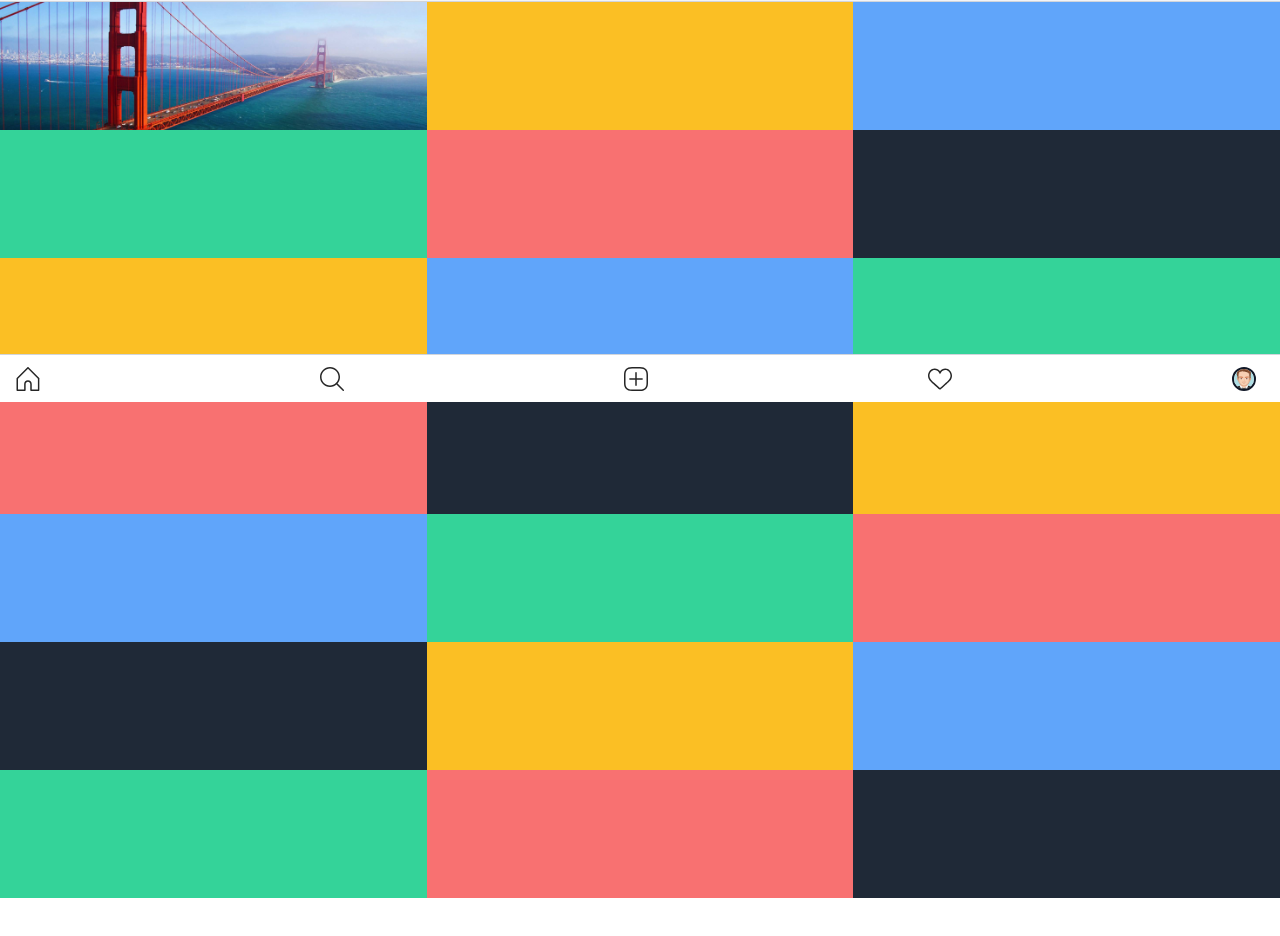
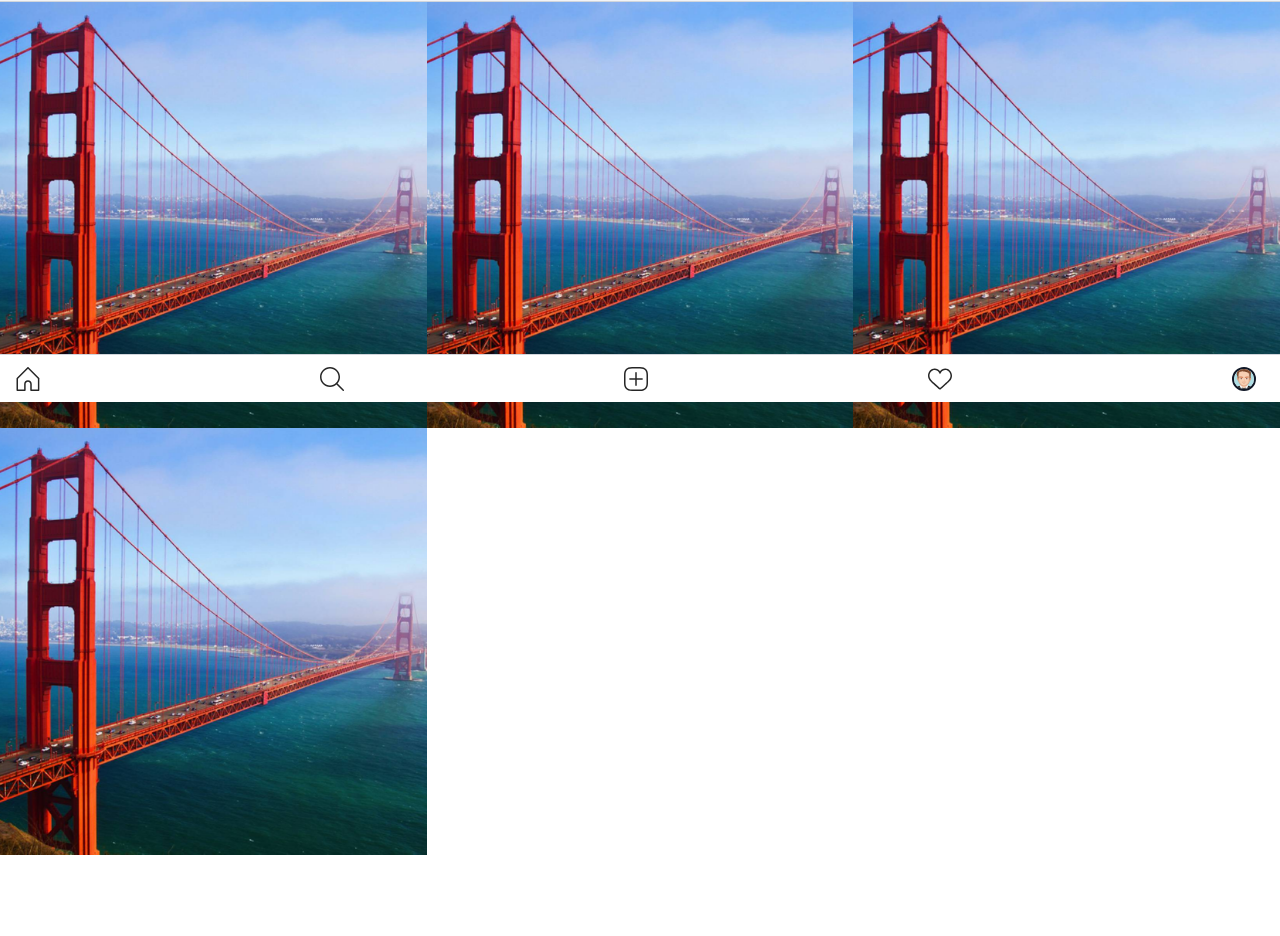
Before and after one commit to j04kh/instagram-clone, a Next.js app: page /profile in a window 1280 px wide. Shown: the part 398-1334 px from the top of the page. After the commit the page ends 1301 px from the top, so only its background shows below. Built offline with nearby package versions, Linux system fonts and the light colour scheme.

Commit message:
Fix: styles

```diff
--- a/components/Post/Description.tsx
+++ b/components/Post/Description.tsx
@@ -1,3 +1,5 @@
+import React from "react";
+
 interface Props {
   likes: number;
   username: string;
@@ -12,7 +14,7 @@ const Description: React.FC<Props> = ({
   timeAgo,
 }) => {
   return (
-    <>
+    <React.Fragment>
       <h1 className="px-4 font-medium">
         {likes !== 0 ? `${likes} likes` : "No one liked this post yet"}
       </h1>
@@ -21,7 +23,7 @@ const Description: React.FC<Props> = ({
         <span className="font-light"> {description}</span>
       </h1>
       <h2 className="text-gray-600 px-4 mt-1 pb-4 text-xs">{timeAgo}</h2>
-    </>
+    </React.Fragment>
   );
 };
 
--- a/components/Profile/InfoHeader.tsx
+++ b/components/Profile/InfoHeader.tsx
@@ -1,4 +1,5 @@
 import Image from "next/image";
+import React from "react";
 
 interface Props {
   username: string;
@@ -16,7 +17,7 @@ const InfoHeader: React.FC<Props> = ({
   profilePicture = defaultPicture,
 }) => {
   return (
-    <>
+    <React.Fragment>
       <div className="width-full px-4 flex pt-16">
         <Image
           src={profilePicture}
@@ -27,7 +28,7 @@ const InfoHeader: React.FC<Props> = ({
         />
         <div className="flex-col ml-5 w-full">
           <h1 className="text-xl font-medium">{username}</h1>
-          <div className="border-1 w-full mt-2 rounded-md h-8 border-2 border-gray-300 text-center">
+          <div className="border-1 max-w-xs w-full mt-2 rounded-md h-8 border-2 border-gray-300 text-center">
             <p className="font-medium">Edit profile</p>
           </div>
         </div>
@@ -36,7 +37,7 @@ const InfoHeader: React.FC<Props> = ({
         <h1 className="mt-3 text-lg font-medium">{name}</h1>
         <h2 className="text-sm mb-2">{description}</h2>
       </div>
-    </>
+    </React.Fragment>
   );
 };
 
--- a/components/Profile/PostsGrid.tsx
+++ b/components/Profile/PostsGrid.tsx
@@ -3,27 +3,34 @@ import Image from "next/image";
 const PostsGrid: React.FC = () => {
   return (
     <div className="w-full h-auto grid grid-cols-3 pb-12">
-      <Image src="/sample.jpg" width={100} height={100} objectFit="cover" />
-      <div className="bg-yellow-400 w-full h-32"></div>
-      <div className="bg-blue-400 w-full h-32"></div>
-      <div className="bg-green-400 w-full h-32"></div>
-      <div className="bg-red-400 w-full h-32"></div>
-      <div className="bg-gray-800 w-full h-32"></div>
-      <div className="bg-yellow-400 w-full h-32"></div>
-      <div className="bg-blue-400 w-full h-32"></div>
-      <div className="bg-green-400 w-full h-32"></div>
-      <div className="bg-red-400 w-full h-32"></div>
-      <div className="bg-gray-800 w-full h-32"></div>
-      <div className="bg-yellow-400 w-full h-32"></div>
-      <div className="bg-blue-400 w-full h-32"></div>
-      <div className="bg-green-400 w-full h-32"></div>
-      <div className="bg-red-400 w-full h-32"></div>
-      <div className="bg-gray-800 w-full h-32"></div>
-      <div className="bg-yellow-400 w-full h-32"></div>
-      <div className="bg-blue-400 w-full h-32"></div>
-      <div className="bg-green-400 w-full h-32"></div>
-      <div className="bg-red-400 w-full h-32"></div>
-      <div className="bg-gray-800 w-full h-32"></div>
+      <Image
+        src="/sample.jpg"
+        width={100}
+        height={100}
+        objectFit="cover"
+        layout="responsive"
+      />
+      <Image
+        src="/sample.jpg"
+        width={100}
+        height={100}
+        objectFit="cover"
+        layout="responsive"
+      />
+      <Image
+        src="/sample.jpg"
+        width={100}
+        height={100}
+        objectFit="cover"
+        layout="responsive"
+      />
+      <Image
+        src="/sample.jpg"
+        width={100}
+        height={100}
+        objectFit="cover"
+        layout="responsive"
+      />
     </div>
   );
 };
```
